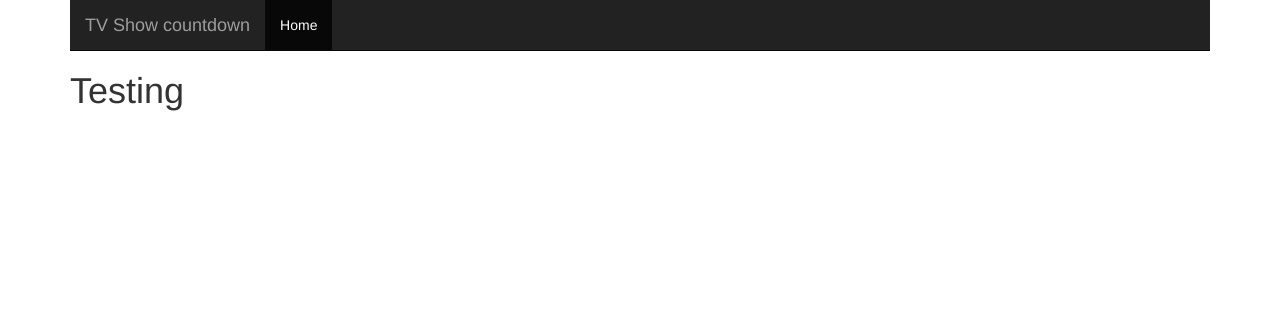
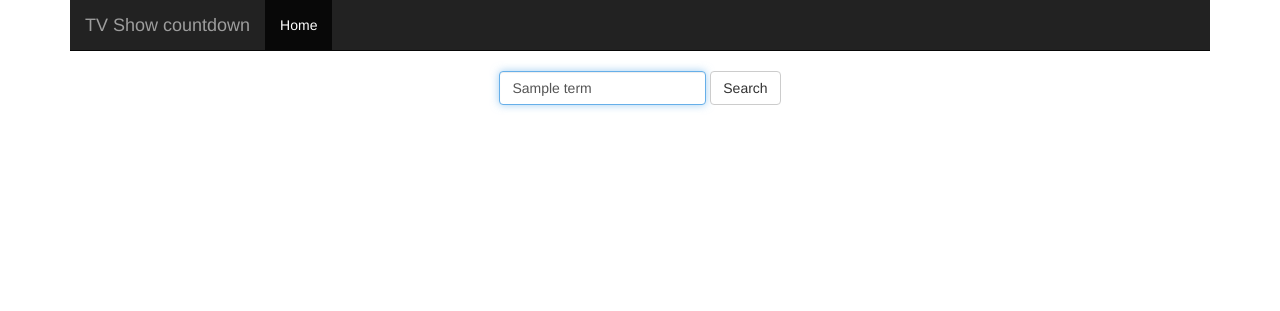
Before and after one commit to Mester/003-demo-day-tv-show-countdown, a Django app: template tvshowcountdown/tvshow/templates/index.html in a window 1280 px wide. Shown: the top 311 px of the page. Run offline with Django 3.2, Linux system fonts and the light colour scheme; the template is opened without the code that fills it: most values are stand-ins (such as "Sample title", 1, 10 or a date in 2020); some libraries are stand-ins or nearby versions.

Commit message:
Make the home page show a search button

```diff
--- a/tvshowcountdown/tvshow/templates/index.html
+++ b/tvshowcountdown/tvshow/templates/index.html
@@ -1,5 +1,12 @@
 {% extends 'base.html' %}
 
 {% block content %}
-<h1>Testing</h1>
+<form class="text-center" action="/results" method="get">
+    <div class="row">
+        <div class="form-inline col-md-6 col-md-offset-3">
+            <input name="term" type="text" class="form-control" placeholder="Search" value="{{ term }}" autofocus>
+            <button type="submit" class="btn btn-default">Search</button>
+        </div>
+    </div>
+</form>
 {% endblock %}
```
